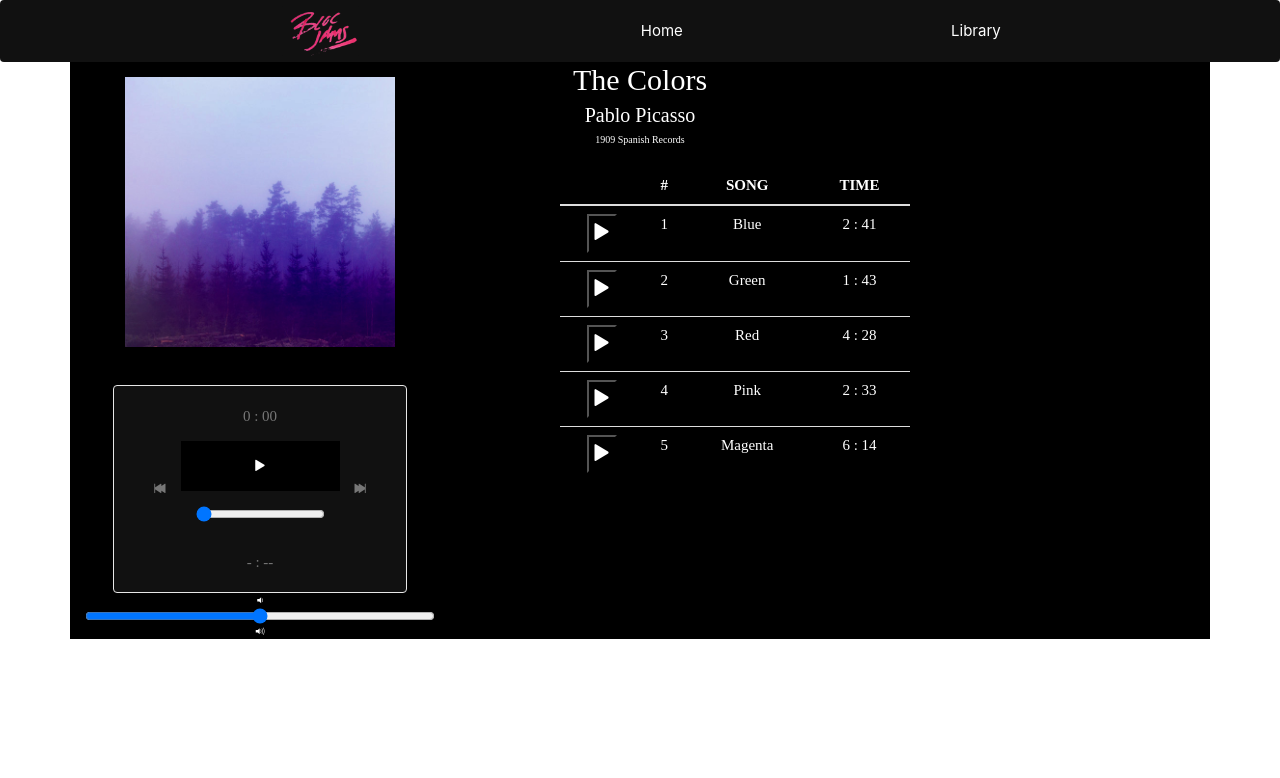
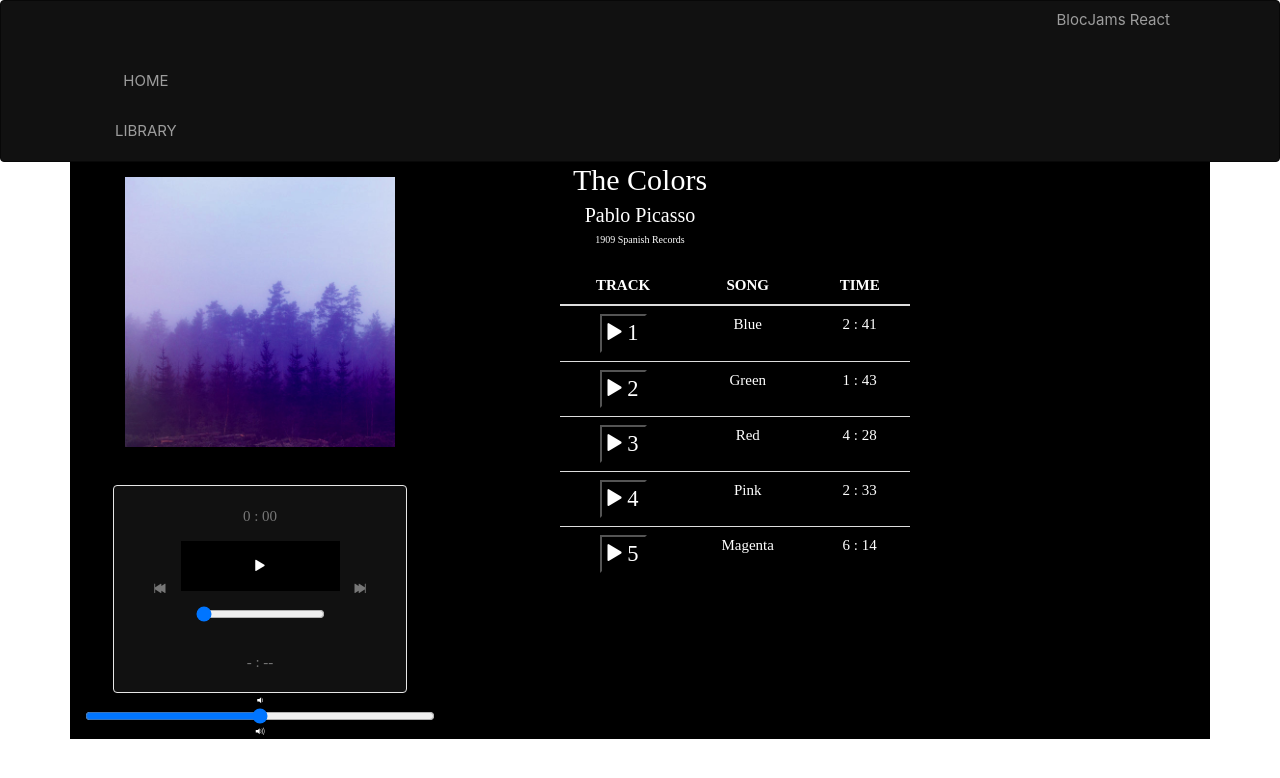
Before and after one commit to scoyne/bloc-jams-react, a React (Create React App) app: page /album/the-colors in a window 1280 px wide. Shown: the top 778 px of the page. Built offline with nearby package versions, Linux system fonts and the light colour scheme.

Commit message:
updating album.js play button hover feature

```diff
--- a/src/App.js
+++ b/src/App.js
@@ -1,21 +1,32 @@
 import React, { Component } from 'react';
-import { Route, Link } from 'react-router-dom';
+import { Route, } from 'react-router-dom';
 import './App.css';
 import Landing from './components/Landing';
 import Library from './components/Library';
 import Album from './components/Album';
+import { Navbar, Nav, NavItem  } from 'react-bootstrap';
 
 class App extends Component {
   render() {
     return (
       <div className="App">
-        <header>
-          <nav className='navbar'>
-            <div className='navbar navbar-brand'><Link to='/'><img src='/assets/images/bloc_jams_logo.png' /></Link></div>
-            <Link to='/'>Home</Link>
-            <Link to='/library'>Library</Link>
-          </nav>
-        </header>
+          <Navbar inverse collapseOnSelect>
+            <Navbar.Header>
+              <Navbar.Brand>
+                <a href="/">BlocJams React</a>
+              </Navbar.Brand>
+            </Navbar.Header>
+            <Navbar.Collapse>
+              <Nav>
+                <NavItem eventKey={1} href="/">
+                  HOME
+                </NavItem>
+                <NavItem eventKey={2} href="/Library">
+                  LIBRARY
+                </NavItem>
+              </Nav>
+            </Navbar.Collapse>
+          </Navbar>
         <main>
           <Route exact path="/" component={Landing} />
           <Route path="/library" component={Library} />
--- a/src/components/Album.css
+++ b/src/components/Album.css
@@ -38,3 +38,11 @@
     margin-top: 30%;
     font-size: 1.5em;
 }
+
+.play-pause {
+    display: none;
+}
+
+.play-pause: hover; {
+    display: inline;
+}
--- a/src/components/Album.js
+++ b/src/components/Album.js
@@ -1,7 +1,7 @@
 import React, { Component } from 'react';
 import albumData from './../data/albums';
 import PlayerBar from './PlayerBar';
-import { Button, Col, Grid, Row, Table, tbody, td, thead, th, tr } from 'react-bootstrap'
+import { Col, Grid, Row, Table, tbody, td, thead, th, tr } from 'react-bootstrap'
 import './Album.css';
 
 
@@ -114,6 +114,33 @@ class Album extends Component {
     this.setState({ volume: newVolume });
   }
 
+  getInitialHoverState() {
+    return {
+      hoveredIndex: -1
+    };
+  }
+
+  handleHover(index) {
+    this.setState({
+      hoveredIndex: index
+    });
+  }
+
+  handleHoverLeave() {
+    this.setState({
+      hoveredIndex: -1
+    });
+  }
+
+  songListButton(index) {
+    if((this.state.isPlaying) && this.state.currentSong === this.state.album.songs[index]) {
+        this.pause();
+    } else if ((this.state.isPlaying) && this.state.currentSong === this.state.album.songs[index]) {
+        this.play();
+    } else {
+        return 'song-number';
+    }
+  }
 
 
   render() {
@@ -135,8 +162,7 @@ class Album extends Component {
             <Table responsive id="song-list">
                 <thead>
                   <tr>
-                    <th>   </th>
-                    <th> # </th>
+                    <th> TRACK </th>
                     <th> SONG </th>
                     <th> TIME</th>
                   </tr>
@@ -144,13 +170,20 @@ class Album extends Component {
                 <tbody>
                   {
                     this.state.album.songs.map( (song, index) =>
-                      <tr className="song">
+                      <tr className="song"
+                          key={index}
+                          onMouseEnter={ () => this.handleHover(index) }
+                          onMouseLeave={ () => this.handleHoverLeave() }
+                          onClick={() => this.handleSongClick(song)}
+                      >
+
                         <td className='song-actions'>
                           <button id="play-pause" onClick={this.props.handleSongClick} >
                             <span className={this.props.isPlaying ? 'ion-pause' : 'ion-play'}></span>
+                            <span className={this.songListButton(this.state.hoverIndex)}> {index+1} </span>
+                            <span className={this.songListButton(index)}> </span>
                           </button>
                         </td>
-                        <td><span className='song-number'> {index +1}</span> </td>
                         <td className='song-item-title'> {song.title}</td>
                         <td className='song-item-duration'> {this.formatTime(song.duration)} </td>
                       </tr>
--- a/src/components/Landing.js
+++ b/src/components/Landing.js
@@ -1,5 +1,5 @@
 import React from 'react';
-import { Button, Card, CardImg, CardText, CardBody, CardTitle, CardSubtitle, Container, Col, Jumbotron, Row  } from 'reactstrap';
+import { Grid, Col, Row, Jumbotron  } from 'react-bootstrap';
 import './Landing.css';
 
 const Landing = () => (
@@ -13,9 +13,9 @@ const Landing = () => (
             <p className='lead'><i>The music you Love ... in the places you Love ... without commercials ... without boundries </i></p>
         </Jumbotron>
         <hr />
-        <Container className='selling-points'>
+        <Grid className='selling-points'>
             <Row>
-                <Col xs-3>
+                <Col xs={4} >
                     <div className="point">
                         <img className='point-image' src='assets/images/cover/pexels-photo-615479.jpeg' alt='girls listening to music together' />
                         <img className='point-image point-image-top' src='assets/images/cover/pexels-photo-255437.jpeg' alt='woman playing violin' />
@@ -23,7 +23,7 @@ const Landing = () => (
                         <p className="point-description">The world is full of music; why should you have to listen to music that someone else chose?</p>
                     </div>
                 </Col>
-                <Col xs-3>
+                <Col xs={4} >
                     <div className="point">
                         <img className='point-image' src='assets/images/cover/pexels-photo-599571.jpeg' alt='man waiting for a train' />
                         <img className='point-image point-image-top' src='assets/images/cover/pexels-photo-89909.jpeg' alt='man lifting guitar in air in a field' />
@@ -31,7 +31,7 @@ const Landing = () => (
                         <p className="point-description">No arbitrary limits. No distractions.</p>
                     </div>
                 </Col>
-                <Col xs-3>
+                <Col xs={4}>
                     <div className="point">
                         <img className='point-image' src='assets/images/cover/pexels-photo-668196.jpeg' alt='Dude listening to music while waiting at barber' />
                         <img className='point-image point-image-top' src='assets/images/cover/pexels-photo-813940.jpeg' alt='girl listing to musis and smiling' />
@@ -40,7 +40,7 @@ const Landing = () => (
                     </div>
                 </Col>
             </Row>
-        </Container>
+        </Grid>
 
     </section>
 );
--- a/src/components/Library.js
+++ b/src/components/Library.js
@@ -1,7 +1,7 @@
 import React, { Component } from 'react';
 import { Link } from 'react-router-dom';
 import albumData from './../data/albums';
-import { Button, Card, CardImg, CardText, CardBody, CardTitle, CardSubtitle, Container, Col, Jumbotron, Row  } from 'reactstrap';
+import { Col, Grid, Row  } from 'react-bootstrap';
 import './Library.css';
 
 class Library extends Component {
@@ -17,19 +17,19 @@ class Library extends Component {
           {
             this.state.albums.map( (album, index) =>
               <Link to={`/album/${album.slug}`} key={index} >
-                <Container>
+                <Grid>
                   <Row>
-                    <Col xs-2>
+                    <Col xs={6}>
                       <img src={album.albumCover} alt={album.title} />
                     </Col>
-                    <Col xs-2>
+                    <Col xs={6}>
                       <div className='album-title'>{album.title}</div>
                       <div className='album-artist'>{album.artist}</div>
                       <div className='album-length'>number of tracks: {album.songs.length}</div>
                       <hr />
                     </Col>
                   </Row>
-                </Container>
+                </Grid>
               </Link>
             )
           }
--- a/src/components/PlayerBar.js
+++ b/src/components/PlayerBar.js
@@ -1,5 +1,5 @@
 import React, { Component } from 'react';
-import { Button, Col, Grid, Nav, Navbar, NavItem, ProgressBar, Row } from 'react-bootstrap'
+import { Nav, Navbar, NavItem, } from 'react-bootstrap'
 
 class PlayerBar extends Component {
   render() {
```
